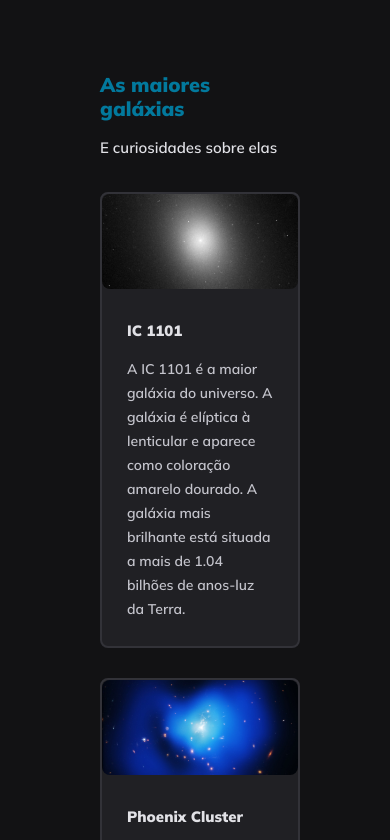
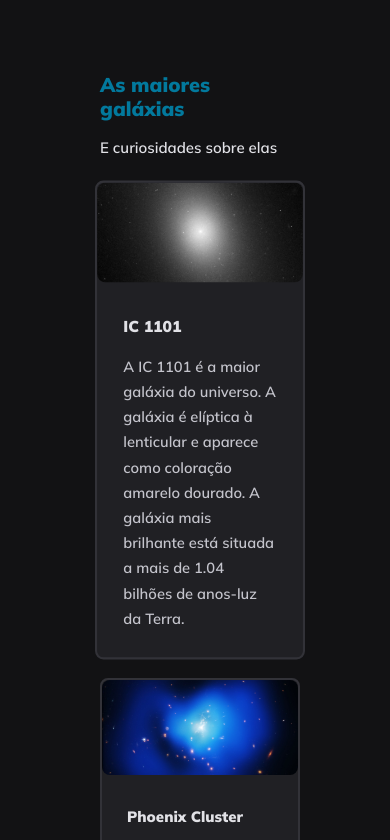
Before and after one commit to Luizfpsvn/galaxy-project, a plain HTML site: page index.html in a window 390 px wide. In both pictures the pointer is over the element 200 px from the left and 419 px from the top of the page. Shown: the top 840 px of the page. Drawn offline with Linux system fonts and the light colour scheme.

Commit message:
Add some animation and a hover to the cards, to make it more responsive looking and more interactive

```diff
--- a/styles.css
+++ b/styles.css
@@ -46,11 +46,18 @@ strong {
   gap: 3rem;
 }
 
+.galaxy-box:hover {
+  cursor: pointer;
+  transform: scale(1.05);
+}
+
 .galaxy-box {
   width: 100%;
   border-radius: 0.8rem;
   border: 2px solid #323238;
   background: #202024;
+
+  transition: transform 600ms;
 }
 
 .galaxy-box img {
```
